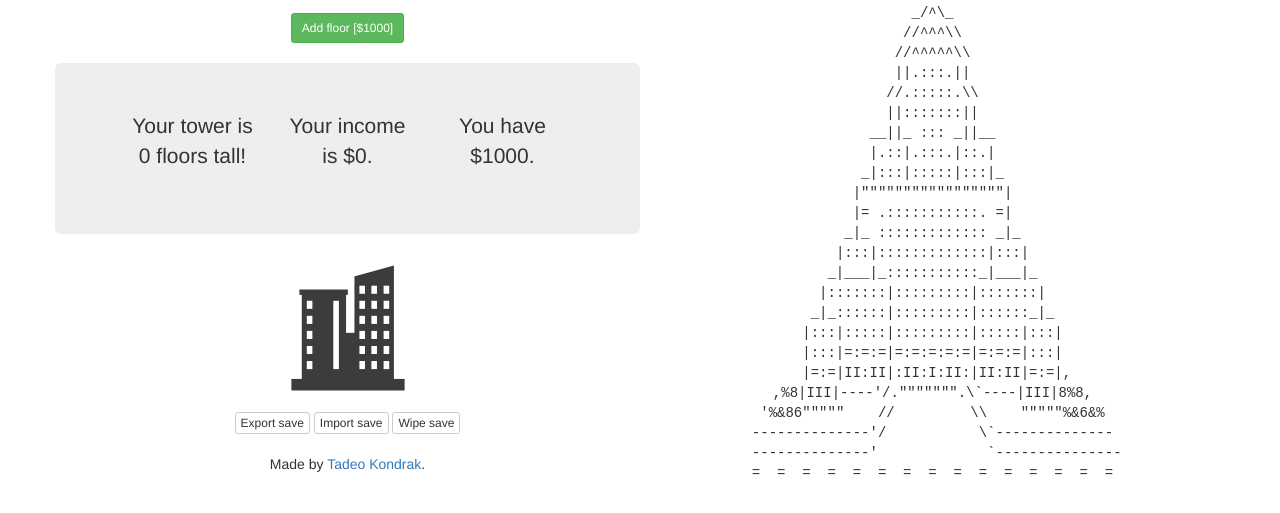
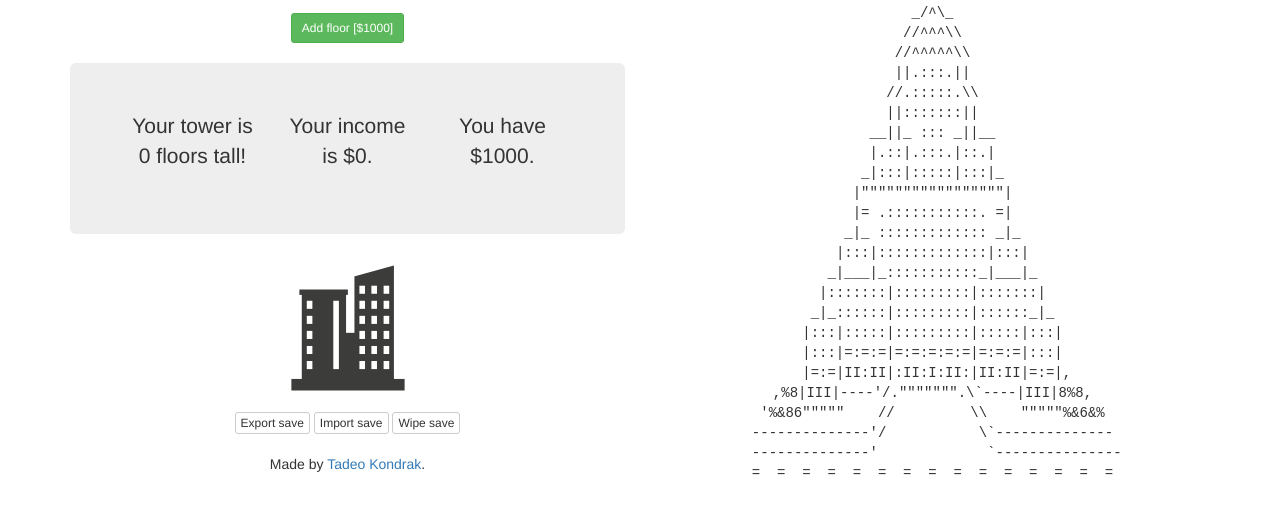
Before and after one commit to TadeoKondrak/skyscraper, a plain HTML site: page beta.html in a window 1280 px wide. Shown: the part 77-590 px from the top of the page. Drawn offline with nearby package versions, Linux system fonts and the light colour scheme.

Commit message:
Update beta.html

```diff
--- a/beta.html
+++ b/beta.html
@@ -37,12 +37,12 @@
                 <br />
 
 
-
-                <div class="row jumbotron">
+                <div class="jumbotron">
+                <div class="row">
                      <div class="col-md-4"><p>Your tower is <span id="floorCount">0</span> floors tall!</p></div>
                      <div class="col-md-4"><p>Your income is $<span id="income">0</span>.</p></div>
                      <div class="col-md-4"><p>You have $<span id="money">1000</span>.</p></div>
-                </div>
+                </div></div>
                 <img src="icon.png" onclick="gameLoop()"/>
                 <br />
                 <br />
```
